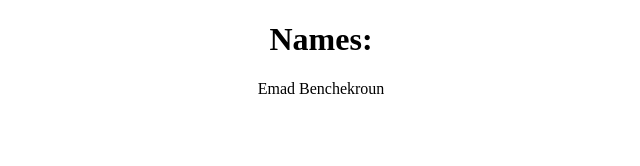
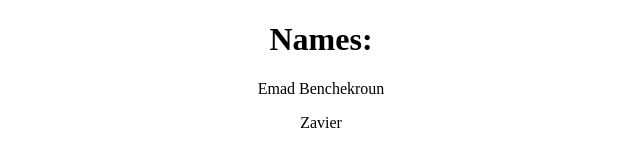
Before and after one commit to EmadBenchekroun/Demo, a plain HTML site: page index.html in a window 1280 px wide. Shown: the full height of the page, 319-959 px from the left. Drawn offline with Linux system fonts and the light colour scheme.

Commit message:
Zavier's name added to file.

```diff
--- a/index.html
+++ b/index.html
@@ -7,5 +7,6 @@
     <body>
         <h1><center>Names:</center></h1>
         <p><center>Emad Benchekroun</center></p>
+        <p><center>Zavier</center></p>
     </body>
 </html>
```
